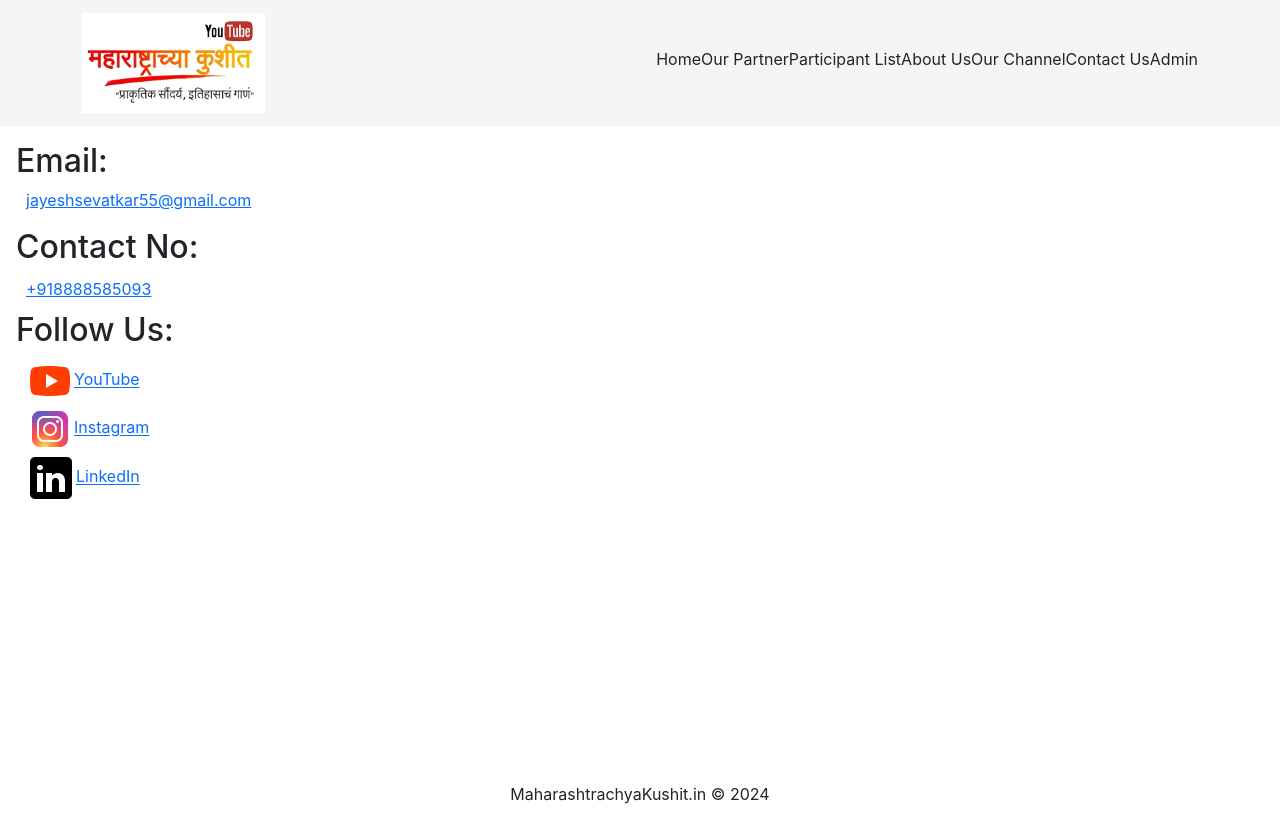
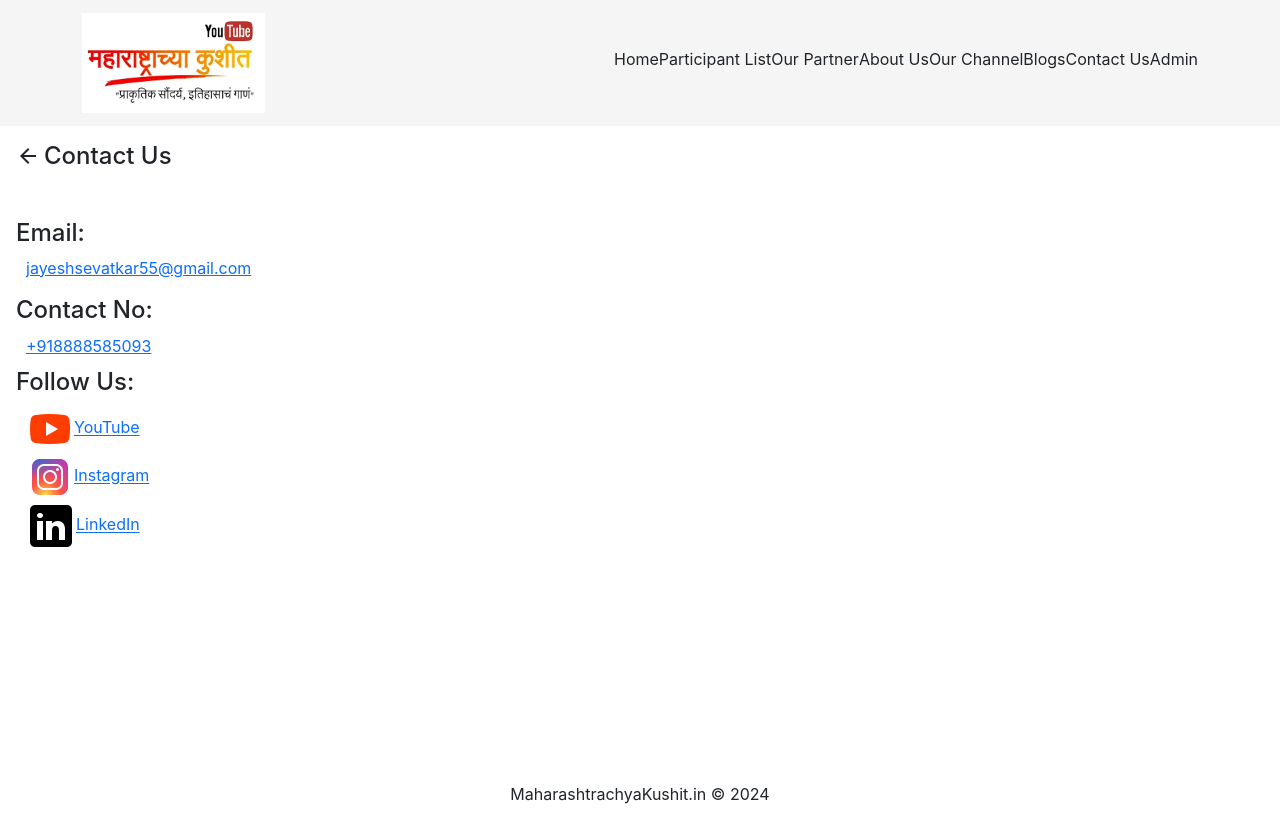
Before and after one commit to Jayeshs1999/goldshop, a React (Create React App) app in the folder frontend/: page /contactUs in a window 1280 px wide. Built offline with nearby package versions, Linux system fonts and the light colour scheme; no server answers.

Commit message:
added blog screen

```diff
--- a/frontend/src/components/Header.tsx
+++ b/frontend/src/components/Header.tsx
@@ -68,12 +68,13 @@ const Header = () => {
             <LinkContainer className="mb-2" to="/">
               <NavDropdown.Item className="mr-2">Home</NavDropdown.Item>
             </LinkContainer>
-            <LinkContainer className="mb-2" to="/ourPartner">
-              <NavDropdown.Item className="mr-2">Our Partner</NavDropdown.Item>
-            </LinkContainer>
 
             <LinkContainer className="mb-2" to="/participantList">
               <NavDropdown.Item className="mr-2">Participant List</NavDropdown.Item>
+            </LinkContainer>
+
+            <LinkContainer className="mb-2" to="/ourPartner">
+              <NavDropdown.Item className="mr-2">Our Partner</NavDropdown.Item>
             </LinkContainer>
             <LinkContainer className="mb-2" to="/aboutUs">
               <NavDropdown.Item className="mr-2">About Us</NavDropdown.Item>
@@ -81,6 +82,11 @@ const Header = () => {
             <LinkContainer className="mb-2" to="/ourChannel">
               <NavDropdown.Item className="mr-2">Our Channel</NavDropdown.Item>
             </LinkContainer>
+
+            <LinkContainer className="mb-2" to="/ourBlogs">
+              <NavDropdown.Item className="mr-2">Blogs</NavDropdown.Item>
+            </LinkContainer>
+
             <LinkContainer className="mb-2" to="/contactUs">
               <NavDropdown.Item className="mr-2">Contact Us</NavDropdown.Item>
             </LinkContainer>
--- a/frontend/src/index.tsx
+++ b/frontend/src/index.tsx
@@ -30,6 +30,8 @@ import ViewAdminParticipantScreen from "./screens/ViewParticipantAdmin/ViewParti
 import NotFoundRoute from "./screens/NotFoundRoute";
 import OurPartner from "./screens/admin/ourPartner/OurPartner";
 import ContactUs from "./screens/contactUs/contactUs";
+import OurBlogs from "./screens/blogs/OurBlogs";
+
 
 const router = createBrowserRouter(
   createRoutesFromElements(
@@ -42,7 +44,9 @@ const router = createBrowserRouter(
       <Route path="/viewParticipantListSDDSDFFDFCZXADSsdfdfefdcsade12343234543" element={<ViewAdminParticipantScreen />}></Route>
       <Route path="/ourPartner" element={<OurPartner />}></Route>
       <Route path="/contactUs" element={<ContactUs />}></Route>
+      <Route path="/ourBlogs" element={<OurBlogs />}></Route>
       <Route path="/*" element={<NotFoundRoute />}></Route>
+
 
       {/* <Route path="/page/:pageNumber" element={<Landing />} />
       <Route path="/search/:keyword/page/:pageNumber" element={<Landing />} />
--- a/frontend/src/screens/ParticipantListScreen.tsx
+++ b/frontend/src/screens/ParticipantListScreen.tsx
@@ -86,9 +86,9 @@ const ParticipantListScreen = () => {
                 </thead>
                 <tbody>
                   {data?.products?.map((product: any) => (
-                    <tr key={product._id}>
+                    <tr key={product?._id}>
                       {/* <td>{product._id}</td> */}
-                      <td>{product.name}</td>
+                      <td>{product?.name?.split(" ")?.[0]}</td>
                       {/* <td>{product.price}</td> */}
                       {/* <td>{product.category}</td>
                       <td>{product.brand}</td> */}
--- /dev/null
+++ b/frontend/src/screens/blogs/OurBlogs.tsx
@@ -0,0 +1,98 @@
+import React, { useState, useEffect } from "react";
+import ArrowBackIcon from "@mui/icons-material/ArrowBack";
+import { useNavigate } from "react-router-dom";
+import { Button, Card, Col, Container, Row } from "react-bootstrap";
+
+function OurBlogs() {
+  const [articles, setArticles] = useState([]);
+  const navigate = useNavigate();
+
+  useEffect(() => {
+    const fetchArticles = async () => {
+      const response = await fetch(
+        "https://api.rss2json.com/v1/api.json?rss_url=https://medium.com/feed/@jayeshsevatkar55"
+      );
+      const data = await response?.json();
+      setArticles(data?.items);
+    };
+    fetchArticles();
+  }, []);
+
+  return (
+    <div className="p-3">
+      {/* <h1>Latest Medium Articles</h1> */}
+      <div
+        className="mb-2"
+        style={{
+          display: "flex",
+          alignItems: "center",
+          gap: "4px",
+          alignSelf: "start",
+        }}
+      >
+        <ArrowBackIcon onClick={() => navigate("/")} />
+        <h2 className="mb-0">Blogs</h2>
+      </div>
+      <Container className="my-4">
+      <Row className="g-3">
+        {articles?.map((article:any, index:any) => (
+          <Col key={index} xs={12} sm={6} lg={4}>
+            <Card className="h-100">
+              <a href={article?.link} target="_blank" rel="noopener noreferrer">
+                <Card.Img
+                  variant="top"
+                  src={article?.description?.match(/<img[^>]+src="([^">]+)"/)?.[1]}
+                  alt={article?.title}
+                  style={{ height: '240px', objectFit: 'cover' }}
+                />
+              </a>
+              <Card.Body>
+                <a href={article?.link} target="" rel="noopener noreferrer">
+                  <Card.Title className="mb-2">{article?.title}</Card.Title>
+                </a>
+                {/* <Card.Text>
+                  Tags:{" "}
+                  {article.categories.map((category: string, index: number) => (
+                    <a href={`#${category}`} key={index}>
+                      {category}
+                      {index < article.categories.length - 1 && ", "}
+                    </a>
+                  ))}
+                </Card.Text> */}
+              </Card.Body>
+              <Card.Footer className="bg-transparent border-0">
+                <Button
+                  variant="warning"
+                  href={article?.link}
+                  target=""
+                  className="d-flex align-items-center justify-content-center"
+                >
+                  Read more
+                  <svg
+                    className="ms-2"
+                    width="16"
+                    height="16"
+                    viewBox="0 0 16 16"
+                    fill="none"
+                    xmlns="http://www.w3.org/2000/svg"
+                  >
+                    <path
+                      d="M1 8h14m0 0L9 3m6 5L9 13"
+                      stroke="currentColor"
+                      strokeLinecap="round"
+                      strokeLinejoin="round"
+                      strokeWidth="2"
+                    />
+                  </svg>
+                </Button>
+              </Card.Footer>
+            </Card>
+          </Col>
+        ))}
+      </Row>
+    </Container>
+    </div>
+  );
+}
+
+export default OurBlogs;
--- a/frontend/src/screens/contactUs/contactUs.tsx
+++ b/frontend/src/screens/contactUs/contactUs.tsx
@@ -1,9 +1,11 @@
 import React from "react";
-import { Link } from "react-router-dom";
+import { Link, useNavigate } from "react-router-dom";
 import linkedIn from "../../assets/linkedin.png";
 import Instagram from "../../assets/insta.png";
 import youtube from "../../assets/youtube.png";
+import ArrowBackIcon from "@mui/icons-material/ArrowBack";
 const ContactUs = () => {
+    const navigate = useNavigate();
   const handleEmailClick = () => {
     window.location.href =
       "mailto:jayeshsevatkar55Gmail.com?subject=Hello&body=I%20would%20like%20to%20discuss...";
@@ -15,8 +17,20 @@ const ContactUs = () => {
 
   return (
     <div className="p-3">
-      <div>
-        <h2>Email:</h2>
+         <div
+        className="mb-2"
+        style={{
+          display: "flex",
+          alignItems: "center",
+          gap: "4px",
+          alignSelf: "start",
+        }}
+      >
+        <ArrowBackIcon onClick={() => navigate("/")} />
+        <h4 className="mb-0">Contact Us</h4>
+      </div>
+      <div className="mt-5">
+        <h4>Email:</h4>
         <p>
           <Link to="#" onClick={handleEmailClick} style={{paddingLeft:'10px'}}>
             jayeshsevatkar55@gmail.com
@@ -25,7 +39,7 @@ const ContactUs = () => {
       </div>
 
       <div>
-        <h2>Contact No:</h2>
+        <h4>Contact No:</h4>
         <Link
           to="#"
           onClick={handlePhoneClick}
@@ -36,7 +50,7 @@ const ContactUs = () => {
       </div>
 
       <div style={{display:'flex', justifyContent:'start',alignItems:'start',flexDirection:'column'}}>
-        <h2 style={{alignSelf:'start'}}>Follow Us:</h2>
+        <h4 style={{alignSelf:'start'}}>Follow Us:</h4>
         <div style={{paddingLeft:'10px'}}>
         <div>
           <img src={youtube} alt="youtube" />
--- a/package.json
+++ b/package.json
@@ -23,6 +23,7 @@
   "homepage": "https://github.com/Jayeshs1999/mi-hotel-wala#readme",
   "dependencies": {
     "@emailjs/browser": "^4.3.3",
+    "@types/rss": "^0.0.32",
     "bcryptjs": "^2.4.3",
     "colors": "^1.4.0",
     "cookie-parser": "^1.4.6",
@@ -37,6 +38,7 @@
     "react-phone-number-input": "^3.4.8",
     "react-router-bootstrap": "^0.26.2",
     "react-toastify": "^10.0.5",
+    "rss-parser": "^3.13.0",
     "styled-components": "^6.1.13",
     "uuid": "^10.0.0"
   },
```
Also changed, not shown: 2 other files (tests, documents, lock files or other folders).
